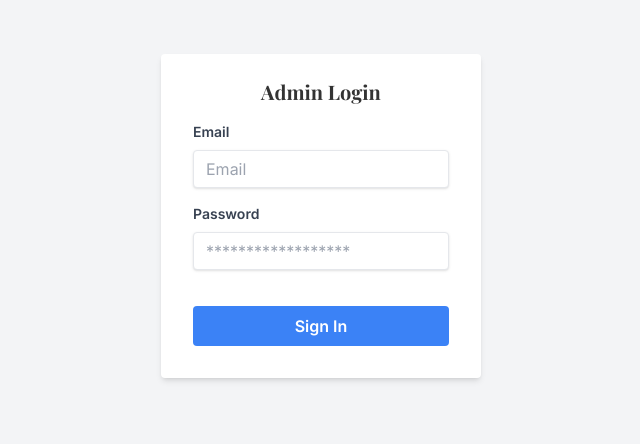
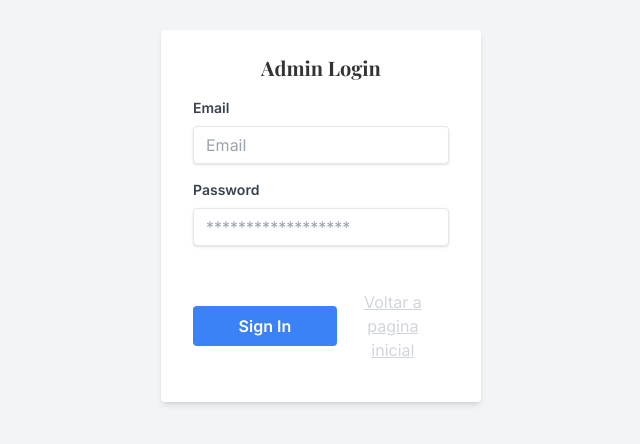
Before and after one commit to NelsonBenedito/wedding-landing, a React (Vite) app: page /login in a window 1280 px wide. Shown: the part 176-620 px from the top of the page, without its empty margins (319-959 px from the left). Built offline with nearby package versions, Linux system fonts and the light colour scheme; a web font is replaced by a local one.

Commit message:
added back home button on login screen

```diff
--- a/src/pages/Login.jsx
+++ b/src/pages/Login.jsx
@@ -9,6 +9,9 @@ export default function Login() {
     const [password, setPassword] = useState('')
     const navigate = useNavigate()
 
+    const handleHome = () => {
+        navigate('/')
+    }
     const handleLogin = async (event) => {
         event.preventDefault()
 
@@ -65,6 +68,7 @@ export default function Login() {
                         >
                             {loading ? 'Loading...' : 'Sign In'}
                         </button>
+                        <button onClick={handleHome} className=" text-gray-300 underline px-4 py-2 rounded">Voltar a pagina inicial</button>
                     </div>
                 </form>
             </div>
```
